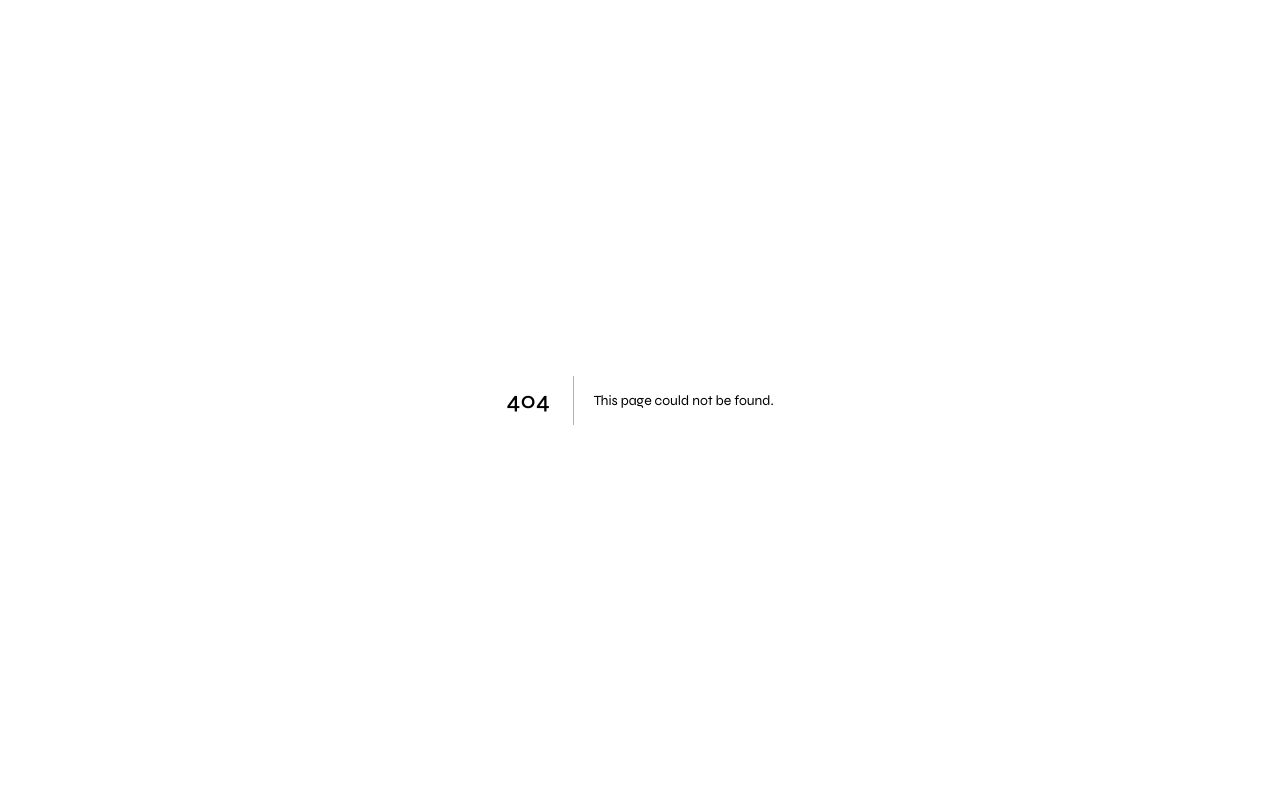
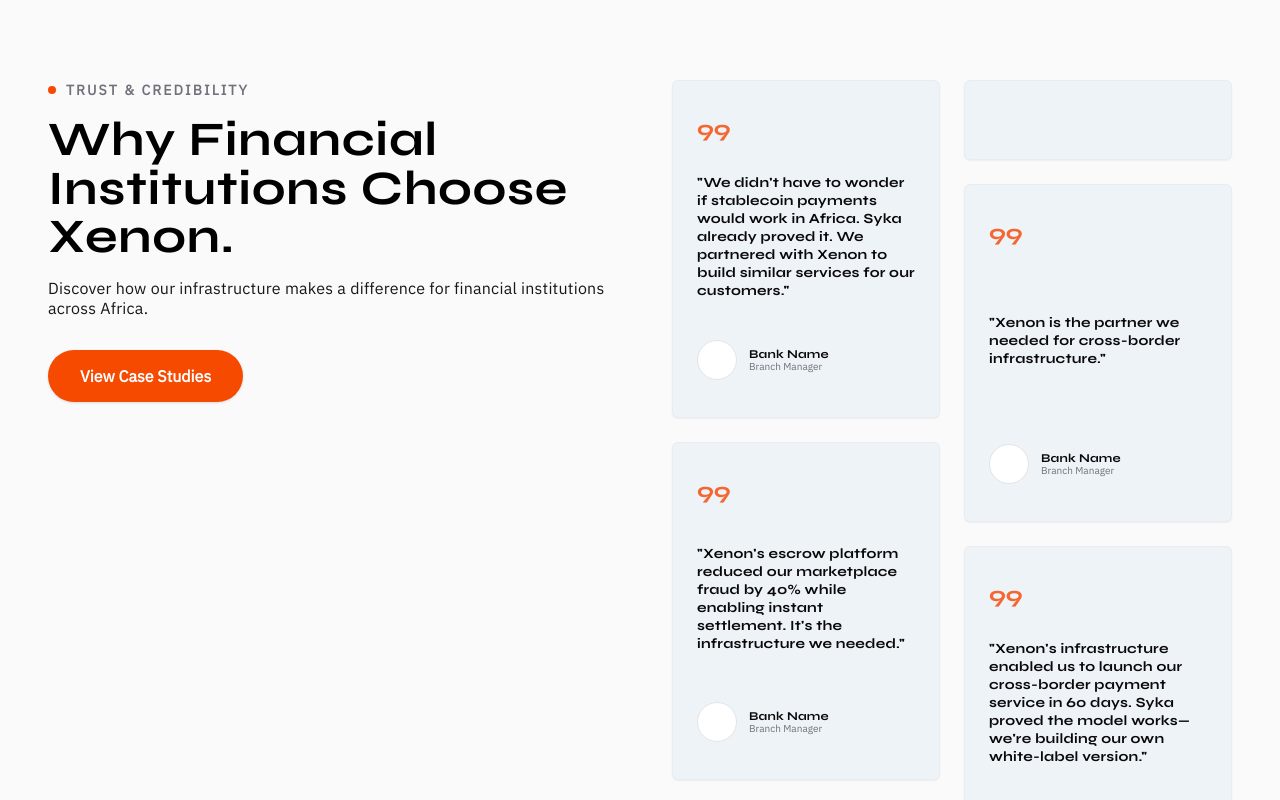
Before and after one commit to Xenon-Ltd/xenonltd, a Next.js app: page /why in a window 1280 px wide. Before the commit this address had no page. Shown: the top 800 px of the page. Built offline with nearby package versions, Linux system fonts and the light colour scheme.

Commit message:
partial(why page):start implemting the hero section

```diff
--- /dev/null
+++ b/app/why/_components/testimonial-card.tsx
@@ -0,0 +1,44 @@
+import React from "react";
+
+interface TestimonialCardProps {
+  quote: string;
+  authorName: string;
+  authorRole: string;
+  minHeightClass?: string;
+}
+
+export default function TestimonialCard({
+  quote,
+  authorName,
+  authorRole,
+  minHeightClass = "md:min-h-[338px]",
+}: TestimonialCardProps) {
+  return (
+    <div
+      className={`bg-[#CCDDEE40] rounded-[6px] border border-zinc-200/50 shadow-xs pt-[37px] pb-[37px] px-[24px] flex flex-col justify-between h-auto ${minHeightClass} w-full md:max-w-[272px] mx-auto`}
+    >
+      {/* 1. Quote Indicator */}
+      <span className="text-[24px] font-heading font-bold text-[#F56630] leading-none select-none">
+        99
+      </span>
+
+      {/* 2. Quote Text (Centered vertically using my-auto for equal spacing above & below) */}
+      <p className="font-heading font-bold text-[14px] leading-[18px] tracking-[0.015em] text-zinc-950 text-left my-auto py-4">
+        {quote}
+      </p>
+
+      {/* 3. Author Info */}
+      <div className="flex items-center gap-3 pt-2">
+        <div className="h-10 w-10 rounded-full bg-[#FFFFFF] border border-zinc-200 shrink-0 select-none" />
+        <div>
+          <h5 className="font-sans font-bold text-[12px] leading-[12px] tracking-[0.015em] text-zinc-950">
+            {authorName}
+          </h5>
+          <p className="text-[10px] text-zinc-500 font-sans mt-0.5 leading-none">
+            {authorRole}
+          </p>
+        </div>
+      </div>
+    </div>
+  );
+}
--- /dev/null
+++ b/app/why/_components/why-section.tsx
@@ -0,0 +1,142 @@
+import React from "react";
+import Container from "@/shared/ui/container";
+import TestimonialCard from "./testimonial-card";
+
+export interface TestimonialData {
+  quote: string;
+  authorName: string;
+  authorRole: string;
+}
+
+interface WhySectionProps {
+  tag: string;
+  title: string;
+  description: string;
+  testimonials: TestimonialData[];
+  staggerDirection?: "left-first" | "right-first";
+  ctaText?: string;
+  ctaHref?: string;
+}
+
+export default function WhySection({
+  tag,
+  title,
+  description,
+  testimonials,
+  staggerDirection = "right-first",
+  ctaText = "View Case Studies",
+  ctaHref = "#case-studies",
+}: WhySectionProps) {
+  // Ensure we have exactly 4 items to render
+  const cards = testimonials.slice(0, 4);
+
+  const spacer = (
+    <div className="bg-[#CCDDEE40] rounded-[6px] border border-zinc-200/50 shadow-xs h-[80px] w-full md:max-w-[272px] mx-auto select-none" />
+  );
+
+  return (
+    <section id="why" className="w-full bg-[#FAFAFA] py-2 md:py-4"> {/** Dont touch */}
+      <Container className="grid grid-cols-1 lg:grid-cols-2 gap-12 lg:gap-16 items-start">
+
+        {/* LEFT COLUMN: Trust, Heading, and CTAs (50% Split) */}
+        <div className="lg:self-stretch flex flex-col justify-between space-y-12">
+
+          {/* Top Block */}
+          <div className="flex flex-col space-y-8">
+            {/* Subtitle tag with solid orange dot (No pulse) */}
+            <div className="flex flex-col space-y-4">
+              <div className="flex items-center gap-2.5">
+                <span className="h-2 w-2 rounded-full bg-orange-600" />
+                <span className="text-xs sm:text-sm font-semibold uppercase tracking-[0.15em] text-zinc-500">
+                  {tag}
+                </span>
+              </div>
+              {/* Title */}
+              <h2 className="text-3xl sm:text-4xl md:text-5xl lg:text-[48px] font-heading font-bold text-black tracking-[0.015em] leading-none lg:leading-[48.5px]">
+                {title}
+              </h2>
+              <p className="text-[16px] font-sans font-normal text-zinc-650 tracking-[0.015em] leading-[20px]">
+                {description}
+              </p>
+            </div>
+
+            {/* Action Button */}
+            <div>
+              <a
+                href={ctaHref}
+                className="inline-flex items-center justify-center rounded-full bg-orange-600 px-8 py-3.5 text-base font-semibold text-white shadow-sm hover:bg-orange-500 transition-colors duration-200"
+              >
+                {ctaText}
+              </a>
+            </div>
+          </div>
+
+          {/* Bottom Compliance Badges (Pushed to bottom, no top border line, pb-40px) */}
+          <div className="grid grid-cols-2 gap-4 pb-[40px]">
+            {/* Badge 1 */}
+            <div className="flex items-center gap-3">
+              <span className="text-orange-600 font-bold text-lg select-none">🏛️</span>
+              <span className="text-sm font-semibold text-zinc-700">Licensed operation</span>
+            </div>
+            {/* Badge 2 */}
+            <div className="flex items-center gap-3">
+              <span className="text-green-600 font-bold text-lg select-none">🛡️</span>
+              <span className="text-sm font-semibold text-zinc-700">SOC 2 Type II Certified</span>
+            </div>
+          </div>
+
+        </div>
+
+        {/* RIGHT COLUMN: Staggered Testimonials Grid (50% Split) */}
+        <div className="grid grid-cols-1 sm:grid-cols-2 gap-6 items-start">
+
+          {/* Sub-Column 1: Left Cards Column */}
+          <div className="flex flex-col space-y-6">
+            {staggerDirection === "left-first" && spacer}
+            {cards[0] && (
+              <TestimonialCard
+                quote={cards[0].quote}
+                authorName={cards[0].authorName}
+                authorRole={cards[0].authorRole}
+                minHeightClass="md:min-h-[338px]"
+              />
+            )}
+            {cards[1] && (
+              <TestimonialCard
+                quote={cards[1].quote}
+                authorName={cards[1].authorName}
+                authorRole={cards[1].authorRole}
+                minHeightClass="md:min-h-[338px]"
+              />
+            )}
+            {staggerDirection === "right-first" && spacer}
+          </div>
+
+          {/* Sub-Column 2: Right Cards Column */}
+          <div className="flex flex-col space-y-6">
+            {staggerDirection === "right-first" && spacer}
+            {cards[2] && (
+              <TestimonialCard
+                quote={cards[2].quote}
+                authorName={cards[2].authorName}
+                authorRole={cards[2].authorRole}
+                minHeightClass="md:min-h-[338px]"
+              />
+            )}
+            {cards[3] && (
+              <TestimonialCard
+                quote={cards[3].quote}
+                authorName={cards[3].authorName}
+                authorRole={cards[3].authorRole}
+                minHeightClass="md:min-h-[338px]"
+              />
+            )}
+            {staggerDirection === "left-first" && spacer}
+          </div>
+
+        </div>
+
+      </Container>
+    </section>
+  );
+}
--- /dev/null
+++ b/app/why/page.tsx
@@ -0,0 +1,72 @@
+import React from "react";
+import WhySection, { TestimonialData } from "./_components/why-section";
+
+const testimonialsSet1: TestimonialData[] = [
+  {
+    quote: `"We didn't have to wonder if stablecoin payments would work in Africa. Syka already proved it. We partnered with Xenon to build similar services for our customers."`,
+    authorName: "Bank Name",
+    authorRole: "Branch Manager",
+  },
+  {
+    quote: `"Xenon's escrow platform reduced our marketplace fraud by 40% while enabling instant settlement. It's the infrastructure we needed."`,
+    authorName: "Bank Name",
+    authorRole: "Branch Manager",
+  },
+  {
+    quote: `"Xenon is the partner we needed for cross-border infrastructure."`,
+    authorName: "Bank Name",
+    authorRole: "Branch Manager",
+  },
+  {
+    quote: `"Xenon's infrastructure enabled us to launch our cross-border payment service in 60 days. Syka proved the model works—we're building our own white-label version."`,
+    authorName: "Bank Name",
+    authorRole: "Branch Manager",
+  },
+];
+
+const testimonialsSet2: TestimonialData[] = [
+  {
+    quote: `"Xenon's escrow platform reduced our marketplace fraud by 40% while enabling instant settlement. It's the infrastructure we needed."`,
+    authorName: "Bank Name",
+    authorRole: "Branch Manager",
+  },
+  {
+    quote: `"Xenon's infrastructure enabled us to launch our cross-border payment service in 60 days. Syka proved the model works—we're building our own white-label version."`,
+    authorName: "Bank Name",
+    authorRole: "Branch Manager",
+  },
+  {
+    quote: `"Xenon is the partner we needed for cross-border infrastructure."`,
+    authorName: "Bank Name",
+    authorRole: "Branch Manager",
+  },
+  {
+    quote: `"We didn't have to wonder if stablecoin payments would work in Africa. Syka already proved it. We partnered with Xenon to build similar services for our customers."`,
+    authorName: "Bank Name",
+    authorRole: "Branch Manager",
+  },
+];
+
+export default function WhyPage() {
+  return (
+    <div className="bg-[#FAFAFA] min-h-screen flex flex-col space-y-16 py-16">
+      {/* 1. First Section (Staggered Right-First) */}
+      <WhySection
+        tag="Trust & Credibility"
+        title="Why Financial Institutions Choose Xenon."
+        description="Discover how our infrastructure makes a difference for financial institutions across Africa."
+        testimonials={testimonialsSet1}
+        staggerDirection="right-first"
+      />
+
+      {/* 2. Second Section (Staggered Left-First) */}
+      <WhySection
+        tag="Trust & Credibility"
+        title="Why Financial Institutions Choose Xenon."
+        description="Discover how our infrastructure makes a difference for financial institutions across Africa."
+        testimonials={testimonialsSet2}
+        staggerDirection="left-first"
+      />
+    </div>
+  );
+}
```
